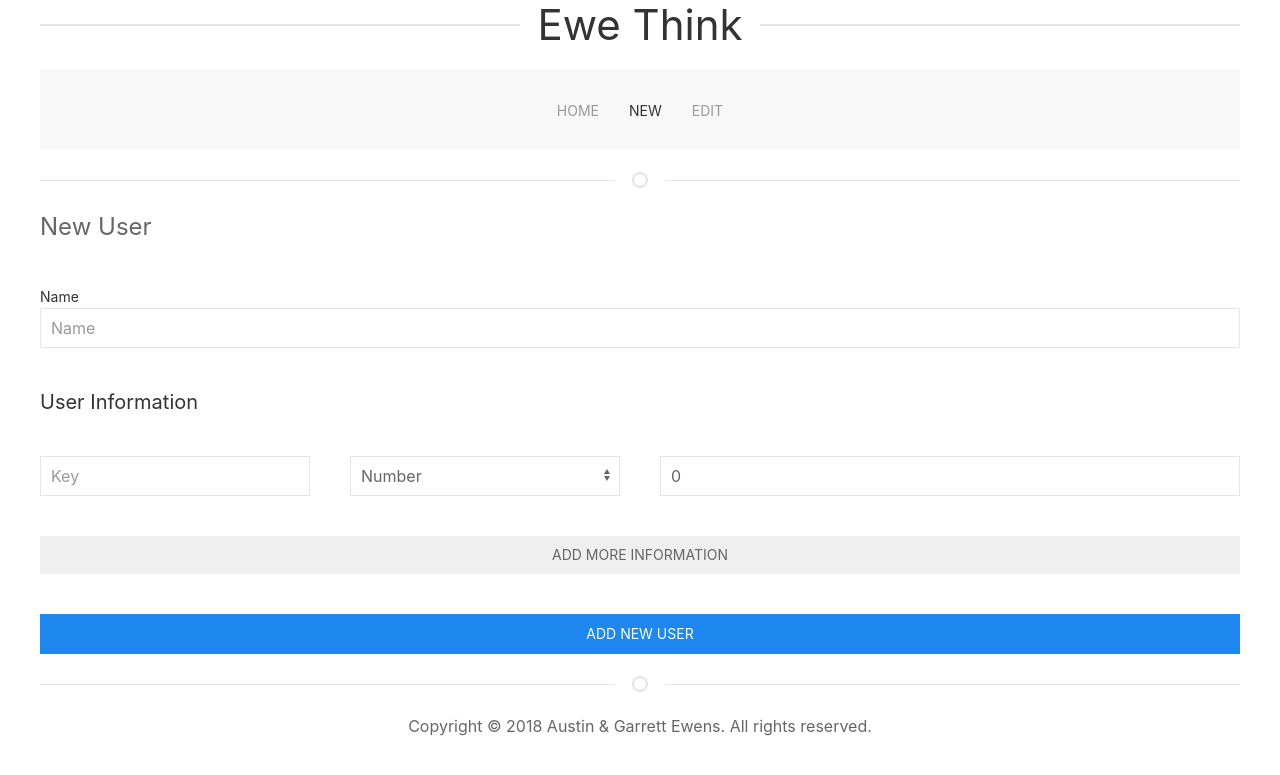
After one commit to aewens/hackmidwest-2018, a Flask app: page /new in a window 1280 px wide. The commit adds this page. Shown: the top 775 px of the page. Run offline with Flask 2, Linux system fonts and the light colour scheme; some libraries are stand-ins or nearby versions.

Commit message:
Added templates and can post info to the database

```diff
--- a/app/routes.py
+++ b/app/routes.py
@@ -1,7 +1,7 @@
-from app import app
+from app import app, db, models
 from flask import render_template
 from twilio.rest import Client
-from flask import Flask, request, session
+from flask import request, redirect, url_for
 from twilio.twiml.messaging_response import MessagingResponse
 
 # Your Account Sid and Auth Token from twilio.com/console
@@ -10,9 +10,43 @@ auth_token = '341b11b5f7a97a727b8c71c2fcc09467'
 client = Client(account_sid, auth_token)
 
 @app.route("/")
-@app.route("/index")
-def index():
-    return render_template("index.html")
+@app.route("/home")
+def home():
+    return render_template("home.html", active="home")
+
+@app.route("/new", methods=["GET", "POST"])
+def new():
+    if request.method == "POST":
+        name = request.form.get("name")
+        info = dict()
+        attrs = list(request.form.keys())
+        for attr in attrs:
+            props = attr.split(":") if ":" in attr else None
+            if props is None:
+                continue
+
+            if props[0] == "key":
+                key = request.form.get(attr)
+                index = props[1]
+                info[key] = request.form.get("value:%s" % index)
+
+        user = models.User(name=name)
+        for key, value in info.items():
+            user_info = models.Info(key=key, value=str(value))
+            db.session.add(user_info)
+            user.info.append(user_info)
+        db.session.add(user)
+        db.session.commit()
+        return redirect(url_for("new"))
+    else:
+        return render_template("new.html", active="new")
+
+@app.route("/edit", methods=["GET", "POST"])
+def edit():
+    if request.method == "POST":
+        return "Test"
+    else:
+        return render_template("edit.html", active="edit")
 
 @app.route("/sms", methods=['GET', 'POST'])
 def reply():
--- a/app/static/scripts/app.js
+++ b/app/static/scripts/app.js
@@ -1 +1,24 @@
-console.log("Testing testing 1 2 3");
+var app = new Vue({
+    delimiters: ["#{", "}"],
+    el: "#app",
+    data: {
+        test: [],
+        information: [{
+            key: "",
+            value: 0,
+            type: "Number"
+        }]
+    },
+    methods: {
+        percent: function(index) {
+            return (this.information[index].value / 100).toFixed(2);
+        },
+        addInformation: function() {
+            this.information.push({
+                key: "",
+                value: 0,
+                type: "Number"
+            })
+        }
+    }
+});
--- a/app/static/stylesheets/style.css
+++ b/app/static/stylesheets/style.css
@@ -1,13 +1,11 @@
-* {
+/* * {
     margin: 0;
     padding: 0;
     box-sizing: border-box;
     list-style-type: none;
+} */
+
+.grid-fix {
+    margin-left: 0;
+    padding-left: 0;
 }
-
-html, body {
-    /* background: #000;
-    color: #000; */
-    width: 100%;
-
-}
--- /dev/null
+++ b/app/templates/base.html
@@ -0,0 +1,54 @@
+<!DOCTYPE html>
+<html lang="en">
+<head>
+    <meta charset="UTF-8">
+    <meta name="viewport" content="width=device-width, initial-scale=1.0">
+    <meta http-equiv="X-UA-Compatible" content="ie=edge">
+    <title>Ewe Think</title>
+    <link rel="stylesheet" href="https://cdnjs.cloudflare.com/ajax/libs/uikit/3.0.0-rc.9/css/uikit.min.css" />
+    <link rel="stylesheet" href="{{
+        url_for('.static', filename='stylesheets/style.css')
+    }}">
+</head>
+<body>
+
+    <div class="uk-container">
+        <h1 class="uk-heading-line uk-text-center">
+            <span>Ewe Think</span>
+        </h1>
+        <nav class="uk-navbar-container" uk-navbar>
+            <div class="uk-navbar-center">
+                <ul class="uk-navbar-nav">
+                    <li {{ "class=uk-active" if active ==  "home" }}>
+                        <a href="{{ url_for('.home') }}">Home</a>
+                    </li>
+                    <li {{ "class=uk-active" if active ==  "new" }}>
+                        <a href="{{ url_for('.new') }}">New</a>
+                    </li>
+                    <li {{ "class=uk-active" if active ==  "edit" }}>
+                        <a href="{{ url_for('.edit') }}">Edit</a>
+                    </li>
+                </ul>
+            </div>
+        </nav>
+        <hr class="uk-divider-icon">
+        <div id="app">
+            {% block content %}{% endblock %}
+        </div>
+        <hr class="uk-divider-icon">
+        <footer>
+            <p class="uk-text-center">
+                Copyright &copy; 2018 Austin & Garrett Ewens. All rights reserved.
+            </p>
+        </footer>
+    </div>
+
+    <!-- Load scripts here -->
+    <script src="https://cdnjs.cloudflare.com/ajax/libs/uikit/3.0.0-rc.9/js/uikit.min.js"></script>
+    <script src="https://cdnjs.cloudflare.com/ajax/libs/uikit/3.0.0-rc.9/js/uikit-icons.min.js"></script>
+    <script src="https://cdn.jsdelivr.net/npm/vue/dist/vue.js"></script>
+    <script src="{{
+        url_for('.static', filename='scripts/app.js')
+    }}"></script>
+</body>
+</html>
--- /dev/null
+++ b/app/templates/new.html
@@ -0,0 +1,44 @@
+{% extends "base.html" %}
+
+{% block content %}
+<form uk-grid method="POST" action="{{ url_for('.new') }}">
+    <legend class="uk-legend uk-width-1-1">New User</legend>
+    <div class="uk-width-1-1">
+        <label class="uk-form-label">Name</label>
+        <input class="uk-input" type="text" placeholder="Name" name="name">
+    </div>
+    <h4 class="uk-heading uk-width-1-1">User Information</h4>
+    <div class="uk-width-1-1 grid-fix" uk-grid v-for="(info, i) in information">
+        <div class="uk-width-1-4@s">
+            <input class="uk-input" type="text" placeholder="Key" :name="'key:' + i" v-model="information[i].key">
+        </div>
+        <div class="uk-width-1-4@s">
+            <select class="uk-select" v-model="information[i].type">
+                <option>Text</option>
+                <option>Number</option>
+                <option>Percent</option>
+            </select>
+        </div>
+        <div class="uk-width-1-2@s" v-if="information[i].type === 'Text'">
+            <input class="uk-input" type="text" placeholder="Value"  :name="'value:' + i" v-model="information[i].value">
+        </div>
+        <div class="uk-width-1-2@s" v-if="information[i].type === 'Number'">
+            <input class="uk-input" type="number" :name="'value:' + i" v-model="information[i].value">
+        </div>
+        <div class="uk-width-1-4@s" v-if="information[i].type === 'Percent'">
+            <input class="uk-input" type="number" :name="'value:' + i" readonly v-bind:value="percent(i)">
+        </div>
+        <div class="uk-width-1-4@s" v-if="information[i].type === 'Percent'">
+            <input class="uk-range" type="range" min="0" max="100" step="5" v-model="information[i].value">
+        </div>
+    </div>
+    <div class="uk-width-1-1">
+        <input type="button" class="uk-button uk-width-1-1" value="Add More Information" @click="addInformation">
+    </div>
+    <div class="uk-width-1-1">
+        <button type="submit" class="uk-button uk-button-primary uk-width-1-1">
+            Add New User
+        </button>
+    </div>
+</form>
+{% endblock %}
```
Also changed, not shown: app/templates/home.html (added, +32 -0 lines), app/templates/index.html (deleted, +0 -22 lines).
